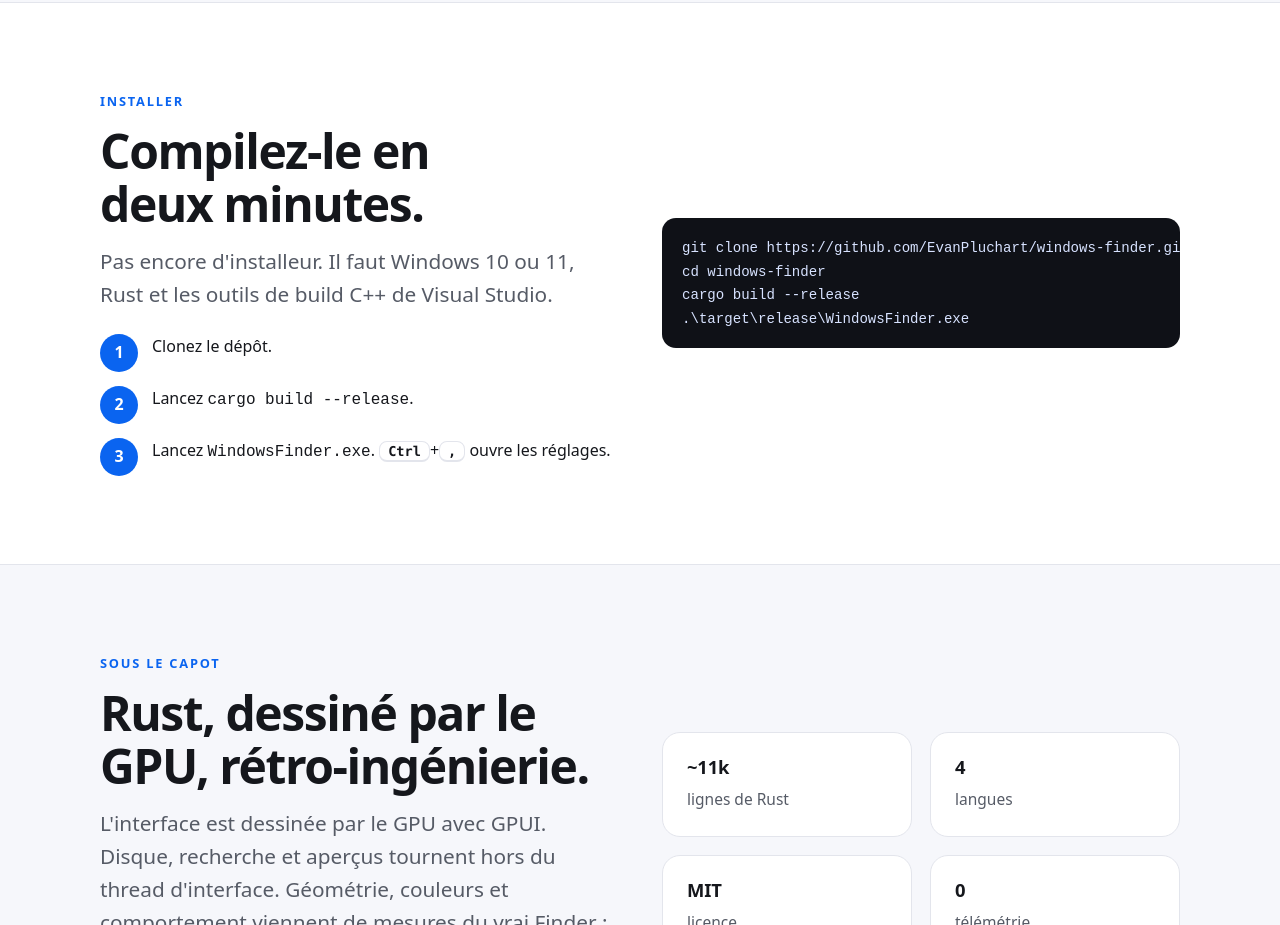
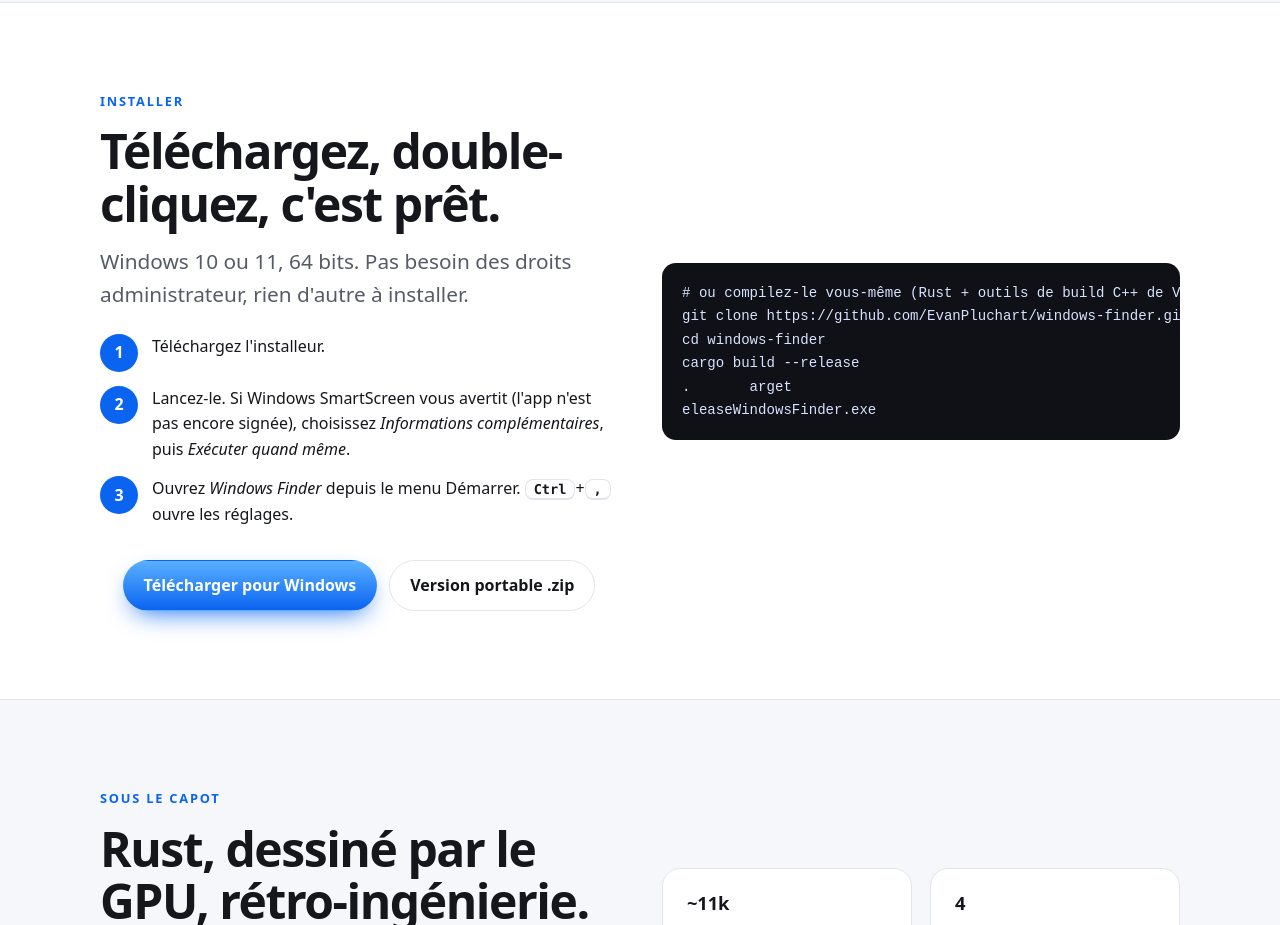
Before and after one commit to EvanPluchart/windows-finder, a plain HTML site: page site/fr/index.html in a window 1280 px wide. Shown: the part 4280-5205 px from the top of the page. Drawn offline with Linux system fonts and the light colour scheme.

Commit message:
feat: per-user installer
Inno Setup installer without administrator rights, with an uninstaller
Download button on the site and in the README

```diff
--- a/site/fr/index.html
+++ b/site/fr/index.html
@@ -191,18 +191,21 @@
     <div class="wrap split">
       <div class="sec-head" style="margin:0">
         <p class="eyebrow">Installer</p>
-        <h2 id="i-h">Compilez-le en deux minutes.</h2>
-        <p class="lead">Pas encore d'installeur. Il faut Windows 10 ou 11, Rust et les outils de build C++ de Visual Studio.</p>
+        <h2 id="i-h">Téléchargez, double-cliquez, c'est prêt.</h2>
+        <p class="lead">Windows 10 ou 11, 64 bits. Pas besoin des droits administrateur, rien d'autre à installer.</p>
         <ol class="steps" style="padding:0;margin:8px 0 0">
-          <li><span>Clonez le dépôt.</span></li>
-          <li><span>Lancez <code>cargo build --release</code>.</span></li>
-          <li><span>Lancez <code>WindowsFinder.exe</code>. <span class="kbd">Ctrl</span>+<span class="kbd">,</span> ouvre les réglages.</span></li>
+          <li><span>Téléchargez l'installeur.</span></li>
+          <li><span>Lancez-le. Si Windows SmartScreen vous avertit (l'app n'est pas encore signée), choisissez <em>Informations complémentaires</em>, puis <em>Exécuter quand même</em>.</span></li>
+          <li><span>Ouvrez <em>Windows Finder</em> depuis le menu Démarrer. <span class="kbd">Ctrl</span>+<span class="kbd">,</span> ouvre les réglages.</span></li>
         </ol>
+        <div class="cta" style="margin-top:18px"><a class="btn primary" href="https://github.com/EvanPluchart/windows-finder/releases/latest/download/WindowsFinder-Setup.exe">Télécharger pour Windows</a><a class="btn" href="https://github.com/EvanPluchart/windows-finder/releases/latest/download/WindowsFinder-windows-x64-portable.zip">Version portable .zip</a></div>
       </div>
-<pre><code>git clone https://github.com/EvanPluchart/windows-finder.git
+<pre><code># ou compilez-le vous-même (Rust + outils de build C++ de Visual Studio)
+git clone https://github.com/EvanPluchart/windows-finder.git
 cd windows-finder
 cargo build --release
-.\target\release\WindowsFinder.exe</code></pre>
+.	arget
+eleaseWindowsFinder.exe</code></pre>
     </div>
   </section>
 
```
Also changed, not shown: site/index.html (+10 -7 lines), .github/workflows/release.yml, README.md, 2 other files.
